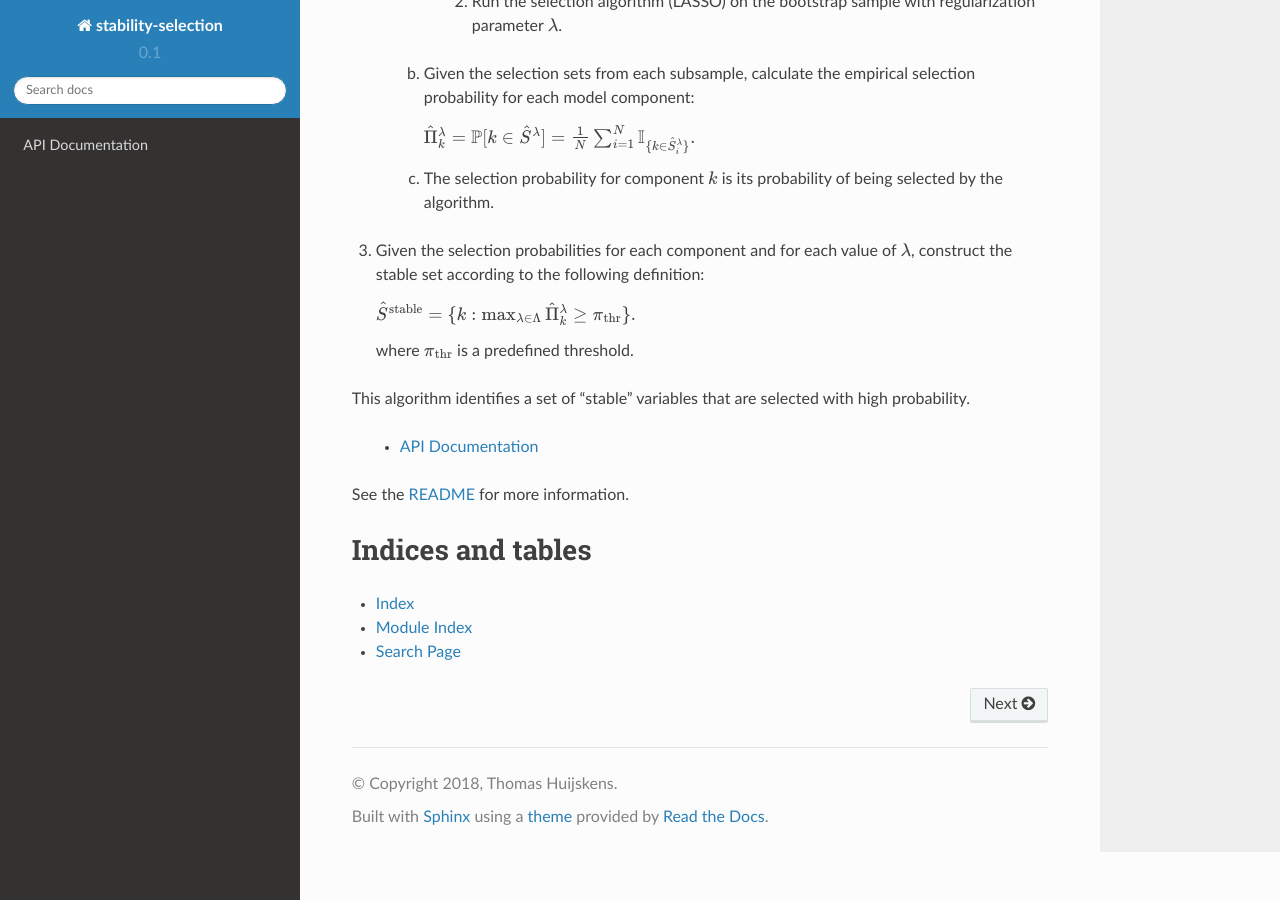
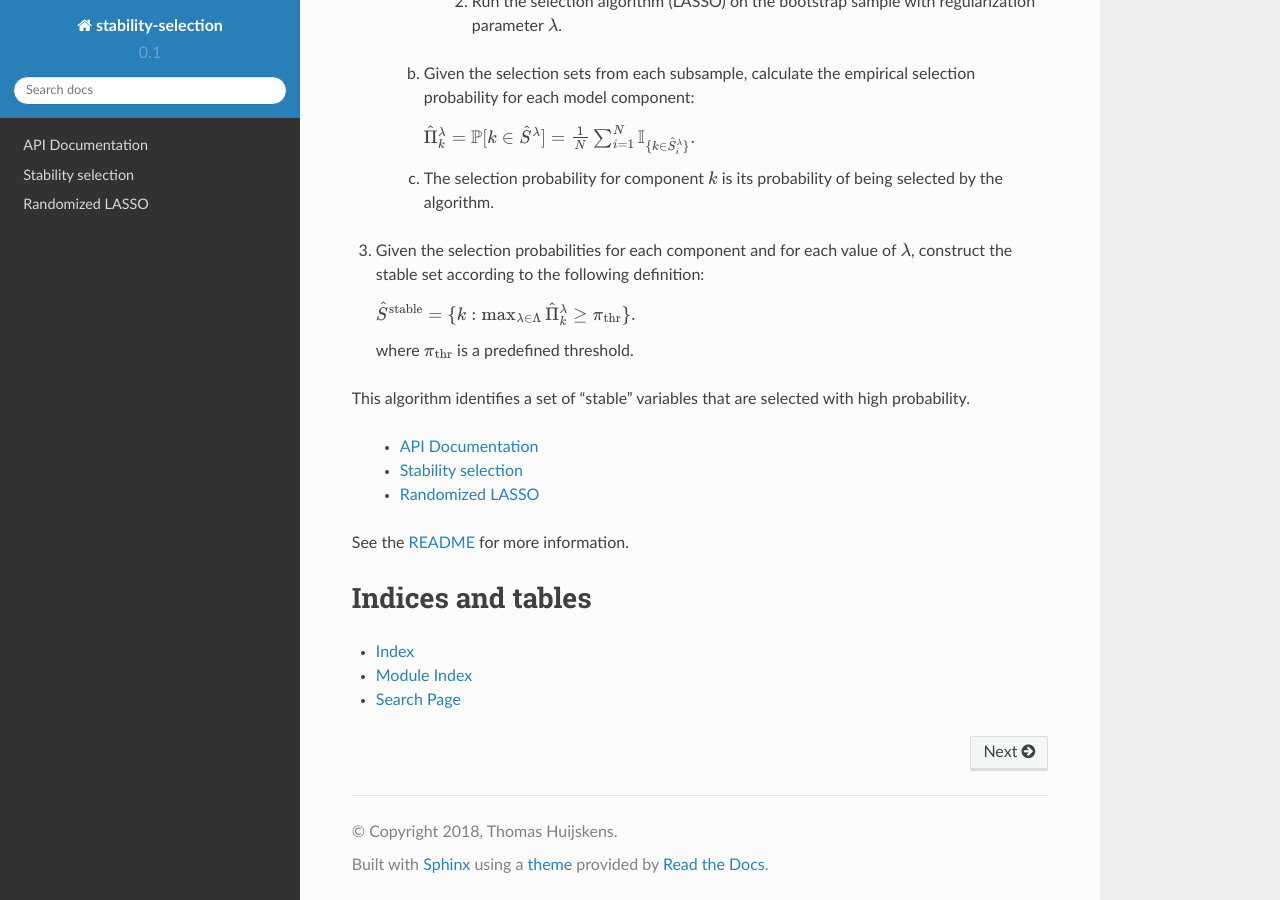
Before and after one commit to scikit-learn-contrib/stability-selection, a Sphinx documentation site: the page built from doc/index.rst, in a window 1280 px wide and 900 px high, scrolled down 722 px. Built offline with Sphinx 7.4.7 and the Read the Docs theme 2.0.0, drawn with Linux system fonts in a browser that asks for light colours; pages that are not in the unit, such as notebooks, are missing from menus.

Commit message:
Add stability_selection and randomized_lasso to index page :memo:

```diff
--- a/doc/index.rst
+++ b/doc/index.rst
@@ -54,6 +54,8 @@ This algorithm identifies a set of “stable” variables that are selected with
        :maxdepth: 2
 
        api
+       stability_selection
+       randomized_lasso
        auto_examples/index
        ...
 
```
